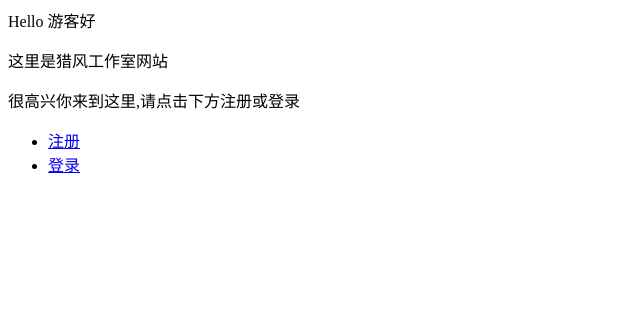
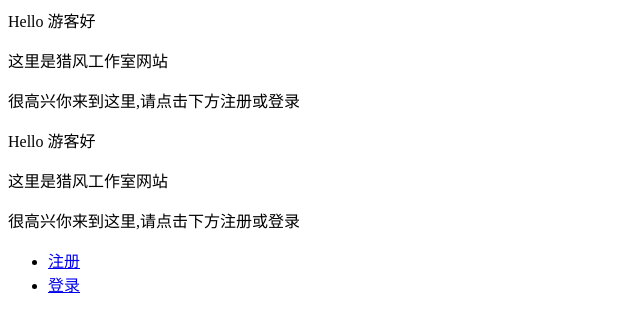
Before and after one commit to Clarely/Clarely.github.io, a plain HTML site: page index.html in a window 1280 px wide. Shown: the whole page, without its empty margins (0-640 px from the left). Drawn offline with Linux system fonts and the light colour scheme.

Commit message:
Update index.html

```diff
--- a/index.html
+++ b/index.html
@@ -1,6 +1,10 @@
 <p>Hello 游客好</p>
 <p>这里是猎风工作室网站 </p>
 <p>很高兴你来到这里,请点击下方注册或登录</p>
+<p>Hello 游客好</p>
+<p>这里是猎风工作室网站 </p>
+<p>很高兴你来到这里,请点击下方注册或登录</p>
+
 
 <ul>
   <li> <a href="https://www.zhihu.com/people/AJLoveChina">注册</a> </li>
```
